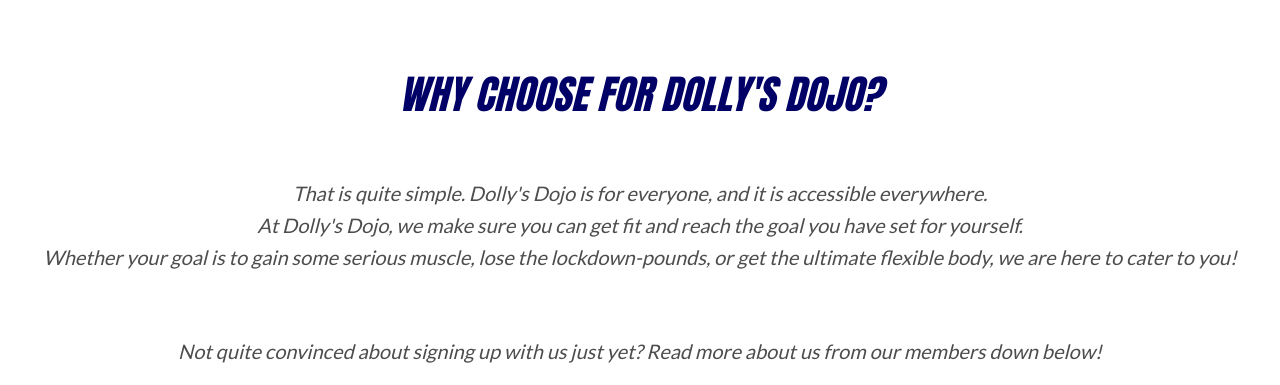
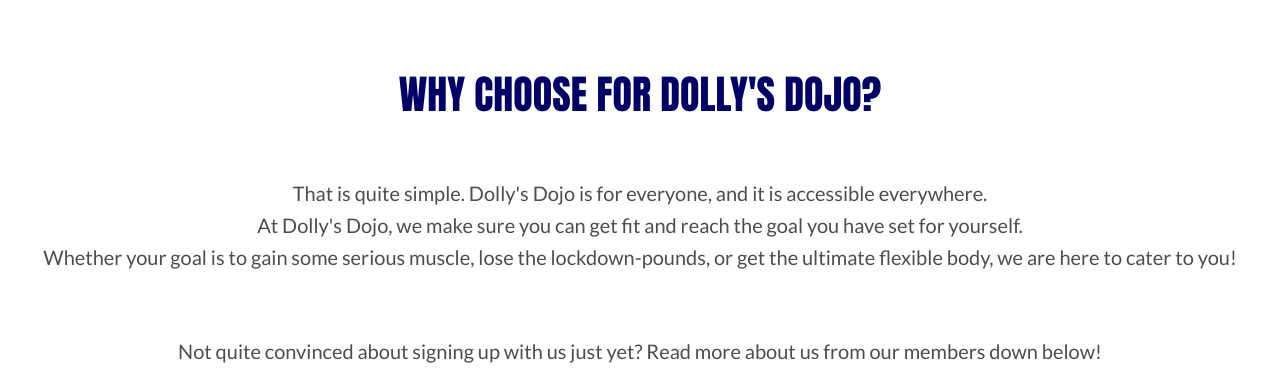
Before and after one commit to lunarwriter/UCD-MS-1, a plain HTML site: page index.html in a window 1280 px wide. Shown: the part 432-817 px from the top of the page. Drawn offline with nearby package versions, Linux system fonts and the light colour scheme.

Commit message:
Changed font style for the home page from italic to normal.

```diff
--- a/static/style.css
+++ b/static/style.css
@@ -94,6 +94,10 @@ h5 {
     font-style: italic;
 }
 
+#user-reviews h1, h5 {
+    font-style: normal;
+}
+
 
 /*--------------------Social Links*/
 
@@ -132,7 +136,6 @@ form {
     padding-left: 10rem;
     padding-bottom: 50px;
     background-color: #e6e6e6;
-    background-image: url("static/images/pexels-victor-freitas-841130.jpg") no-repeat center center;
 }
 
 label {
```
